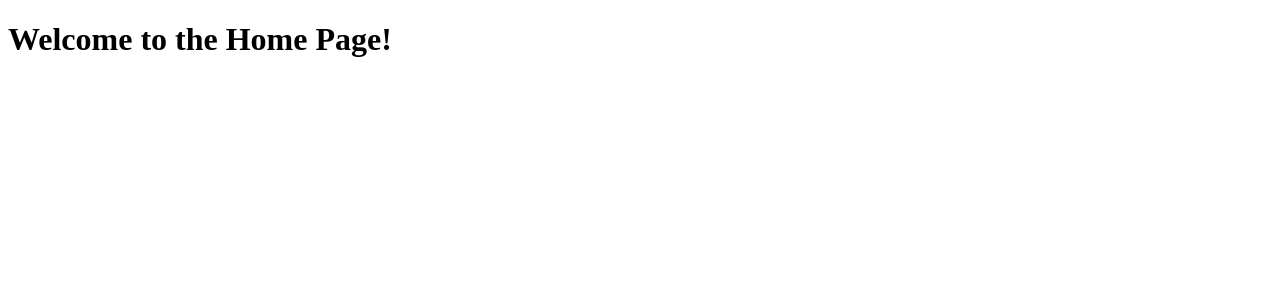
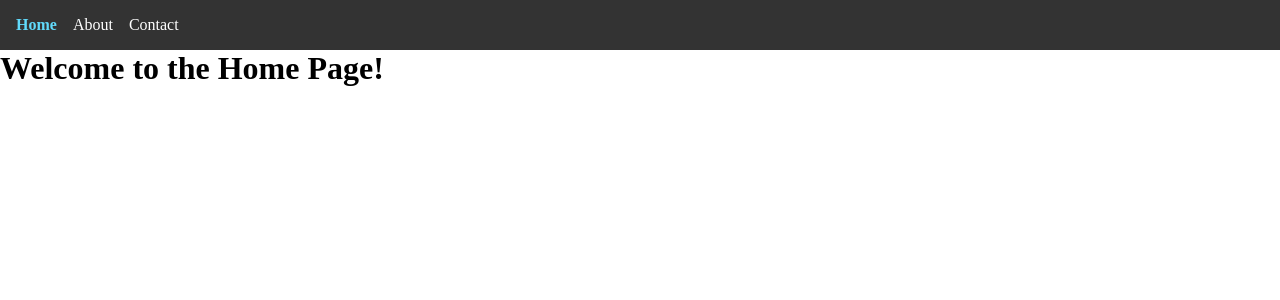
Before and after one commit to aukabanana/csc-router-app, a React (Vite) app: page / in a window 1280 px wide. Shown: the top 300 px of the page. Built offline with nearby package versions, Linux system fonts and the light colour scheme.

Commit message:
feat(add): navbar

```diff
--- a/src/App.css
+++ b/src/App.css
@@ -0,0 +1,26 @@
+* {
+  padding: 0;
+  margin: 0;
+  box-sizing: border-box;
+}
+
+nav {
+  background-color: #333;
+  padding: 1rem;
+  display: flex;
+  gap: 1rem;
+}
+
+nav a {
+  color: white;
+  text-decoration: none;
+}
+
+nav a:hover {
+  text-decoration: underline;
+}
+
+nav a.active {
+  font-weight: bold;
+  color: #61dafb;
+}
--- a/src/App.tsx
+++ b/src/App.tsx
@@ -1,8 +1,14 @@
-import { Outlet } from 'react-router-dom'
+import { NavLink, Outlet } from 'react-router-dom'
 
 export default function App() {
   return (
     <>
+      <nav>
+        <NavLink to='/' end>Home</NavLink>
+        <NavLink to='/about'>About</NavLink>
+        <NavLink to='/contact'>Contact</NavLink>
+      </nav>
+
       <h1>Welcome to the Home Page!</h1>
       <Outlet />
     </>
--- a/src/main.tsx
+++ b/src/main.tsx
@@ -9,6 +9,8 @@ import AboutPage from './pages/AboutPage.tsx'
 import ContactPage from './pages/ContactPage.tsx'
 import ServicePage from './pages/ServicePage.tsx'
 import Api from './pages/Api.tsx'
+
+import './App.css'
 
 const router = createBrowserRouter ([
   {
```
